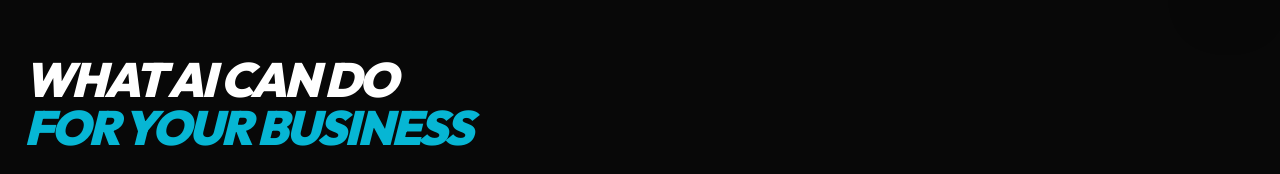
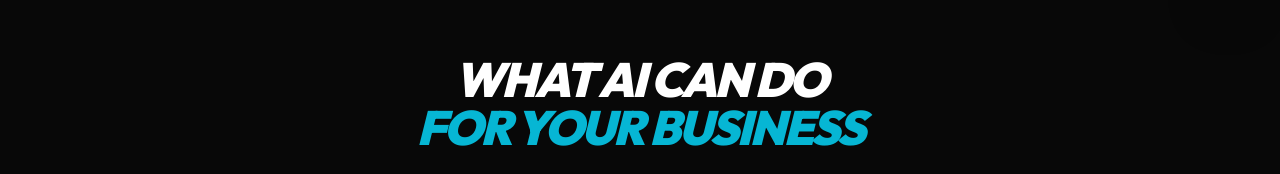
Before and after one commit to llazober/Datalazo, a Next.js app: page / in a window 1280 px wide. Shown: the part 778-952 px from the top of the page. Built offline with nearby package versions, Linux system fonts and the light colour scheme; no server answers.

Commit message:
style: center the outcomes section headline

```diff
--- a/src/app/page.tsx
+++ b/src/app/page.tsx
@@ -16,12 +16,13 @@ import { translations } from '@/lib/translations';
 const OutcomesV2 = ({ t }: { t: any }) => (
   <section id="outcomes" className="py-24 px-6 relative border-y border-white/5 bg-white/[0.01]">
     <div className="max-w-7xl mx-auto">
-      <div className="mb-16">
+      <div className="mb-16 text-center">
         <h2 className="text-4xl md:text-5xl font-black uppercase tracking-tighter italic">
           What AI Can Do <br />
           <span className="text-accent-cyan">for Your Business</span>
         </h2>
       </div>
+
 
       <div className="grid grid-cols-1 md:grid-cols-2 lg:grid-cols-3 gap-6">
         {[
```
